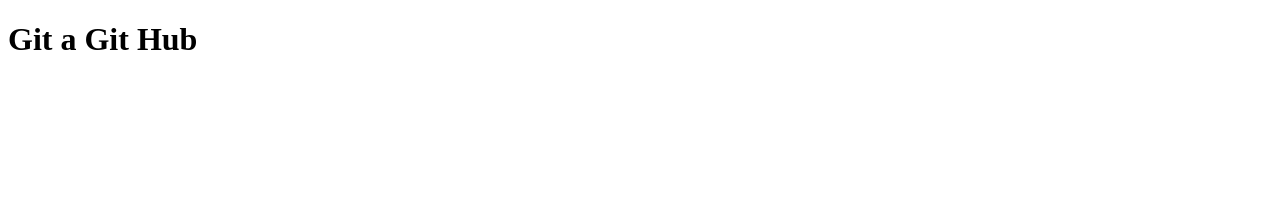
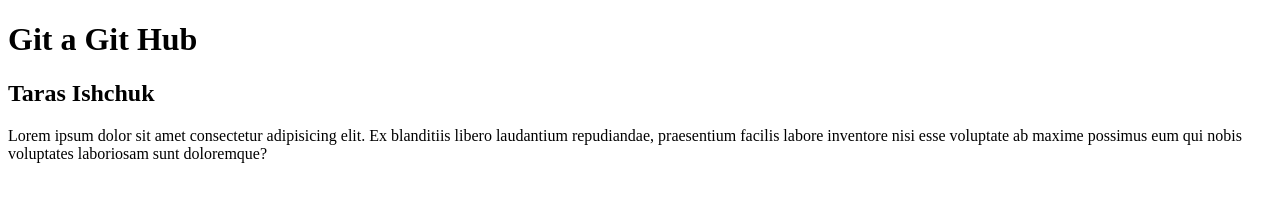
Before and after one commit to ishchuktaras/Git_and_GitHub_David_Setek, a plain HTML site: page index.html in a window 1280 px wide. Drawn offline with Linux system fonts and the light colour scheme.

Commit message:
Vytvořena sekce j nas

```diff
--- a/index.html
+++ b/index.html
@@ -10,5 +10,11 @@
 	<header>
 		<h1>Git a Git Hub</h1>
 	</header>
+	<main>
+		<section class="about">
+			<h1>Taras Ishchuk</h1>
+			<p>Lorem ipsum dolor sit amet consectetur adipisicing elit. Ex blanditiis libero laudantium repudiandae, praesentium facilis labore inventore nisi esse voluptate ab maxime possimus eum qui nobis voluptates laboriosam sunt doloremque?</p>
+		</section>
+	</main>
 </body>
 </html>
```
